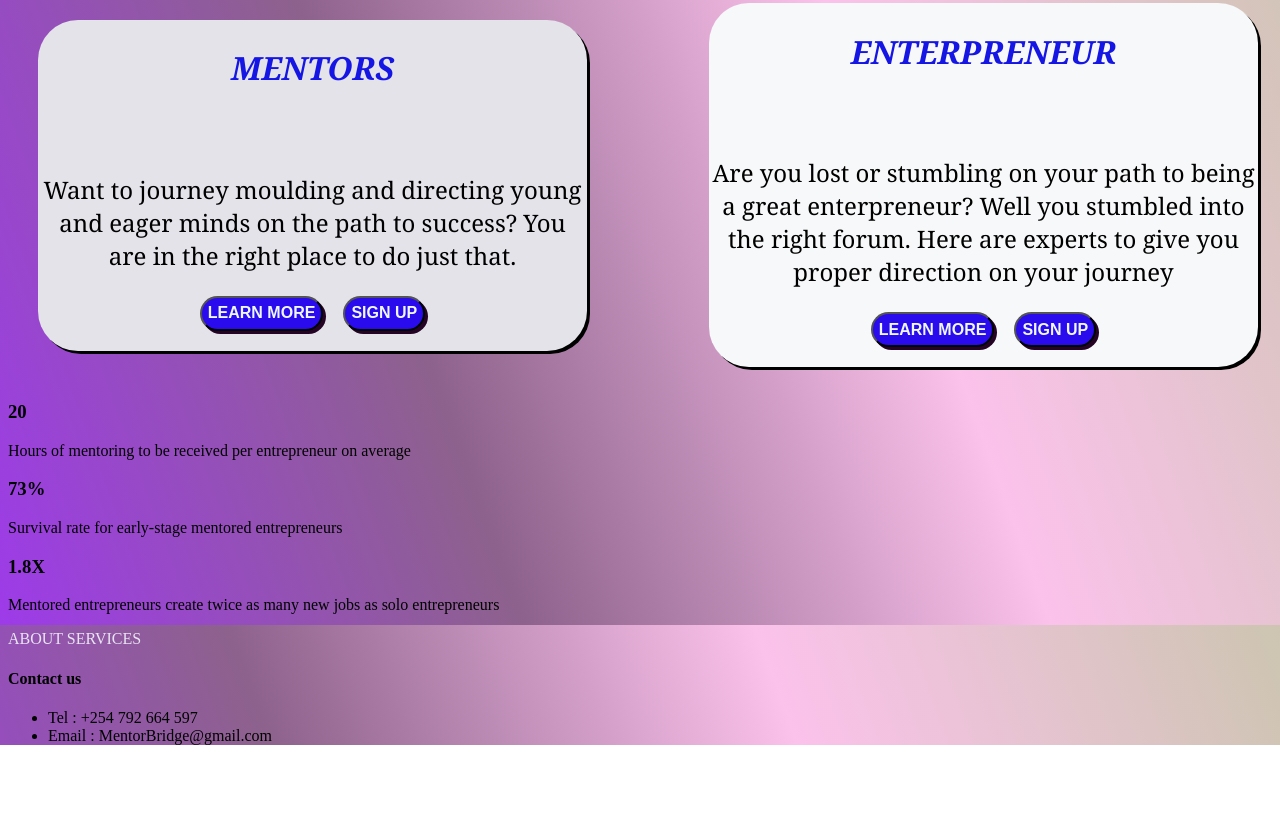
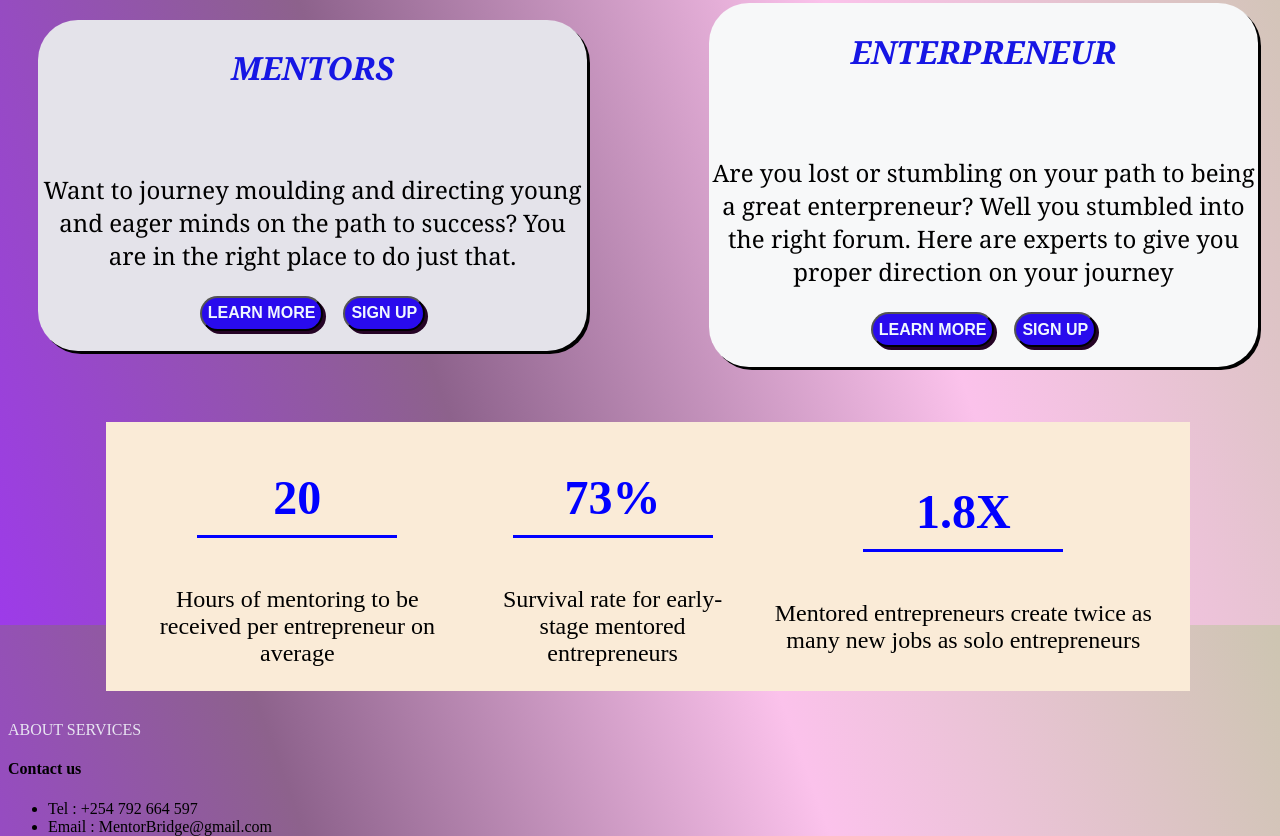
Before and after one commit to priscillambuthia-coder/Business-mentorship, a plain HTML site: page index.html in a window 1280 px wide. Shown: the part 1007-1843 px from the top of the page. Before the commit the page ends 1752 px from the top, so only its background shows below. Drawn offline with Linux system fonts and the light colour scheme.

Commit message:
styled sample data

```diff
--- a/styles.css
+++ b/styles.css
@@ -170,3 +170,42 @@ h2 {
     border-radius: 25px;
     box-shadow: 3px 3px rgb(37, 3, 37);
 }
+.statistics {
+    display: flex;
+    flex-direction: row;
+    align-items: center;
+    justify-content: center;
+    width: 80vw;
+    gap: 20px;
+    margin-top: 40px;
+    margin-bottom: 30px;
+    margin-left: auto;
+    margin-right: auto;
+    padding-left: 30px;
+    padding-right: 30px;
+    background-color: antiquewhite;
+}
+
+.statistics h3 {
+    color: blue;
+    font-size: xxx-large;
+    font-weight: 800;
+    margin-left: auto;
+    margin-right: auto;
+    text-align: center;
+}
+
+h3::after {
+    content: "";
+    display: block;
+    width: 200px;
+    height: 3px;
+    background-color: blue;
+    margin: 10px auto;
+}
+
+.statistics p {
+    text-align: center;
+    font-size: x-large;
+
+}
```
